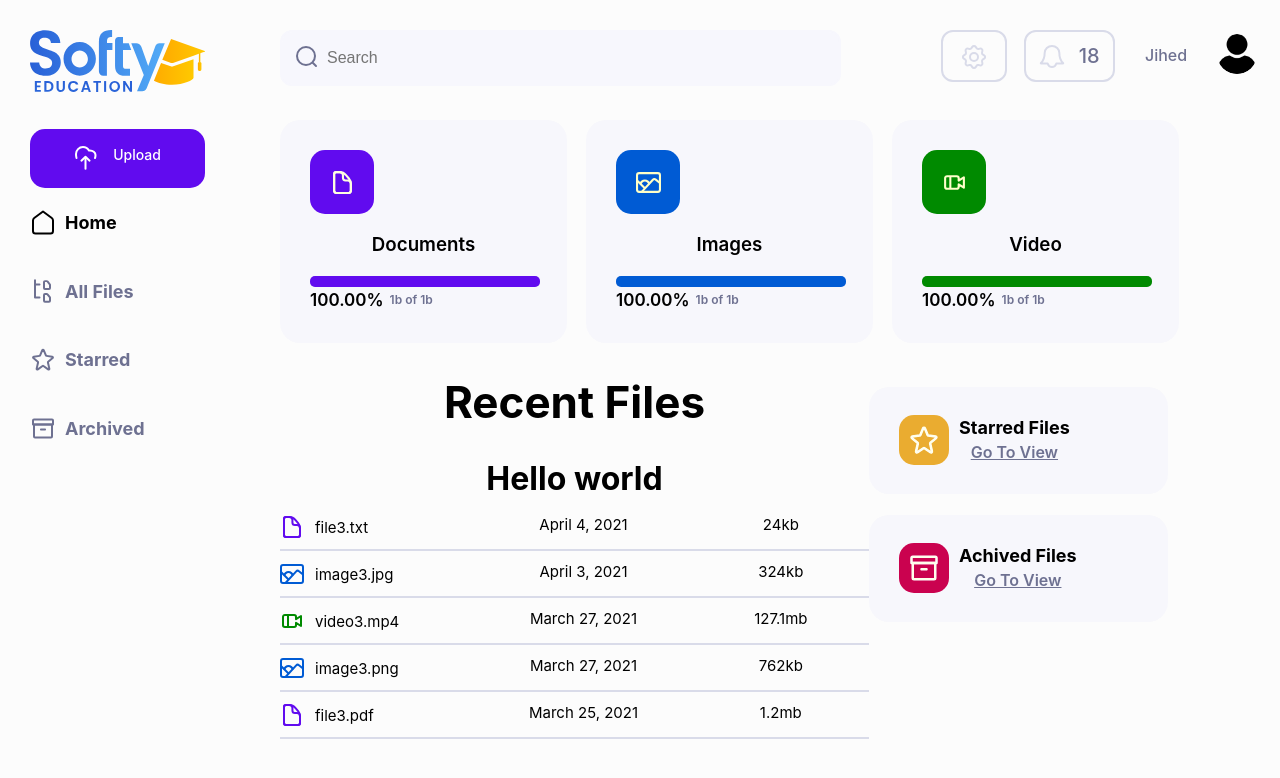
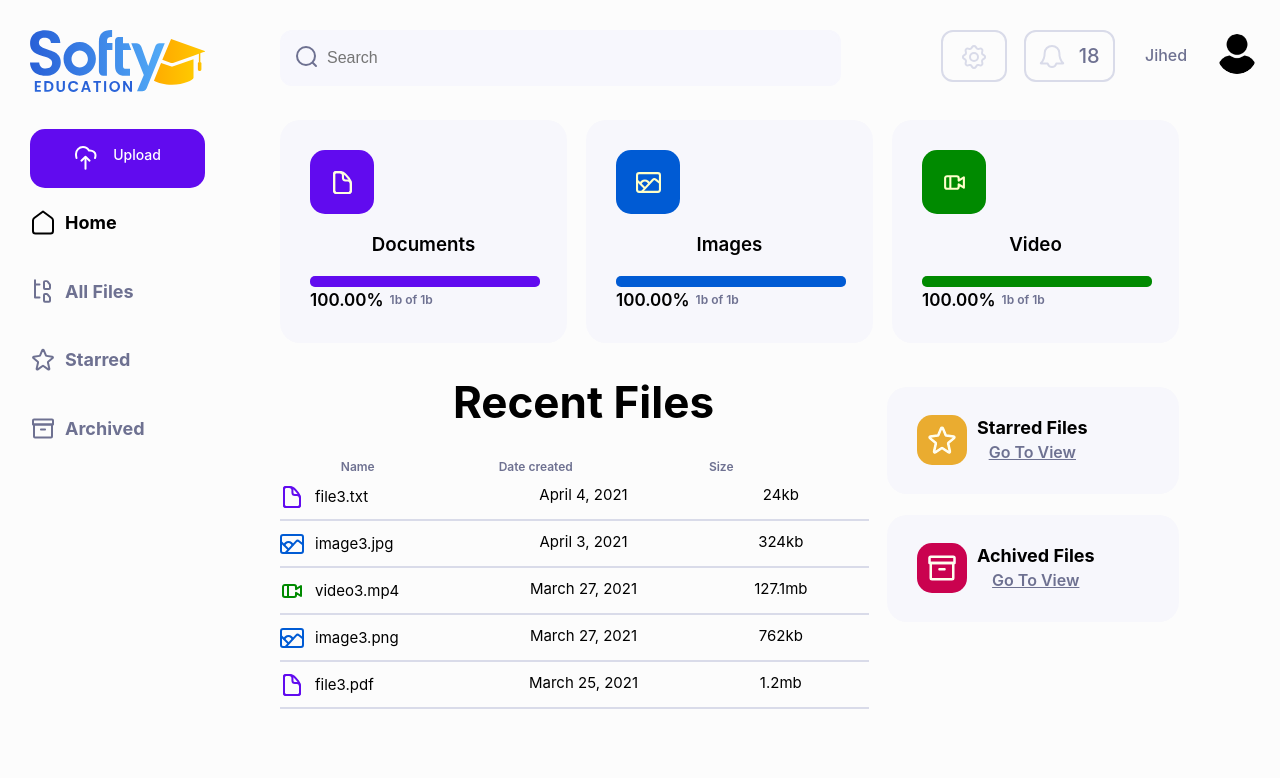
Before and after one commit to Azelar838/example, a React (Create React App) app: page / in a window 1280 px wide. Shown: the top 778 px of the page. Built offline with nearby package versions, Linux system fonts and the light colour scheme.

Commit message:
first commit

```diff
--- a/src/components/UI/TableHead.tsx
+++ b/src/components/UI/TableHead.tsx
@@ -8,7 +8,12 @@ const TableHead = () => {
   if (currentLocation === '/starred') tableDate = 'Date Starred';
   if (currentLocation === '/archived') tableDate = 'Date Archived';
   return (
-<h1>Hello world</h1>
+    <ul className="table-head">
+      <li className="name">Name</li>
+      {<li className="date">{tableDate}</li>}
+      <li className={currentLocation === '/' ? 'size-home' : ''}>Size</li>
+      {currentLocation !== '/' && <li className="actions">Actions</li>}
+    </ul>
   );
 };
 
```
